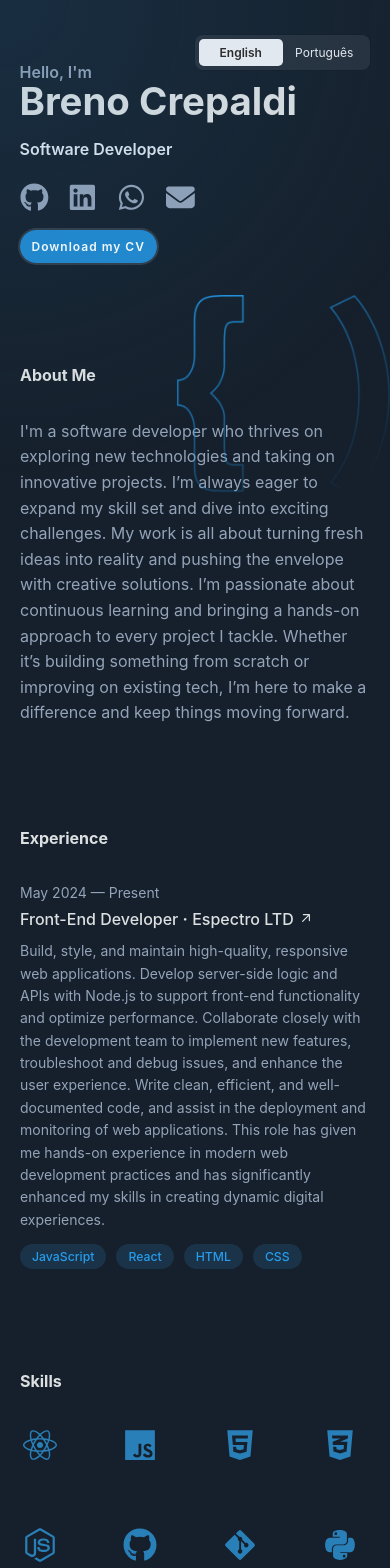
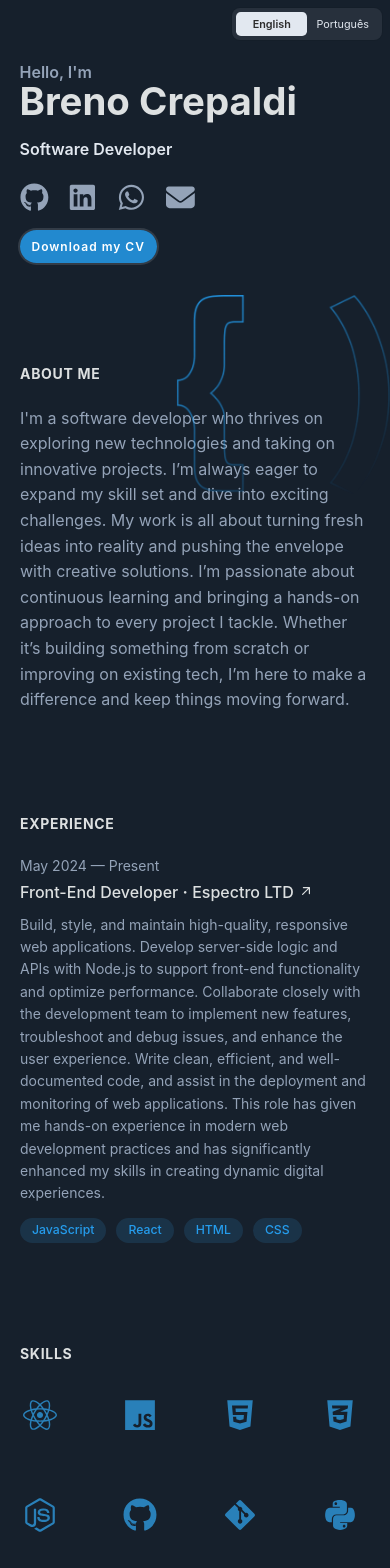
Before and after one commit to brenocrepaldi/portfolio, a React (Vite) app: page / in a window 390 px wide. Shown: the top 1568 px of the page. Built offline with nearby package versions, Linux system fonts and the light colour scheme.

Commit message:
adds responsive style to all sections

```diff
--- a/src/assets/css/app.css
+++ b/src/assets/css/app.css
@@ -22,14 +22,15 @@
 
 .logo {
 	position: absolute;
-	top: 0;
-	right: 0;
+	top: 25%;
+	right: 5%;
 	z-index: 10;
 }
 
 @media (max-width: 900px) {
 	.logo {
 		top: 35%;
+		right: 0;
 		height: 200px;
 		width: auto;
 	}
--- a/src/assets/css/global.css
+++ b/src/assets/css/global.css
@@ -5,6 +5,11 @@
 	box-sizing: border-box;
 	margin: 0;
 	padding: 0;
+
+	text-rendering: optimizeLegibility;
+	-webkit-font-smoothing: antialiased;
+	-moz-osx-font-smoothing: grayscale;
+	-webkit-text-size-adjust: 100%;
 }
 
 html {
--- a/src/components/about/css/index.css
+++ b/src/components/about/css/index.css
@@ -18,13 +18,15 @@
 @media (max-width: 700px) {
 	.about-container {
 		align-items: flex-start;
-		gap: 10px;
+		gap: 0px;
 		padding-bottom: 80px;
 	}
 
 	.about-container > h2 {
+		text-transform: uppercase;
+		letter-spacing: 0.05em;
 		padding-left: 20px;
-		font-size: 1em;
+		font-size: 0.875em;
 	}
 
 	.about-container > p {
--- a/src/components/experience/css/index.css
+++ b/src/components/experience/css/index.css
@@ -103,13 +103,15 @@
 @media (max-width: 768px) {
 	.experience-container {
 		align-items: flex-start;
-		gap: 10px;
+		gap: 0px;
 		padding-bottom: 80px;
 	}
 
 	.experience-container > h2 {
+		text-transform: uppercase;
+		letter-spacing: 0.05em;
 		padding-left: 20px;
-		font-size: 1em;
+		font-size: 0.875em;
 	}
 
 	.job-item {
--- a/src/components/header/css/index.css
+++ b/src/components/header/css/index.css
@@ -136,19 +136,25 @@ a {
 	}
 }
 
-@media (max-width: 480px) {
+@media (max-width: 700px) {
 	.navbar-container {
 		display: none;
-		flex-direction: column;
-		gap: 20px;
 	}
 
-	.navbar-container a:first-child {
-		position: static; /* Remove a posição absoluta para dispositivos menores */
-		margin-right: 0;
+	.radio-inputs {
+		position: absolute;
+		top: 1%;
+		right: 2%;
+		padding: 0.25rem;
+		width: 150px;
+		font-size: 0.675em;
 	}
 
-	.navbar-item {
-		font-size: 0.9rem;
+	.radio-inputs .radio .name {
+		padding: 0.2rem;
+	}
+
+	.menu {
+		display: none;
 	}
 }
--- a/src/components/mouse-event.tsx
+++ b/src/components/mouse-event.tsx
@@ -11,22 +11,34 @@ export function MouseFollowsEvent(): JSX.Element {
 		y: 0,
 	});
 
+	const [isScreenWide, setIsScreenWide] = useState<boolean>(
+		window.innerWidth >= 700
+	);
+
 	useEffect(() => {
 		const handleMouseMove = (event: MouseEvent) => {
 			setMousePosition({ x: event.clientX, y: event.clientY });
 		};
 
+		const handleResize = () => {
+			setIsScreenWide(window.innerWidth >= 700);
+		};
+
 		window.addEventListener('mousemove', handleMouseMove);
+		window.addEventListener('resize', handleResize);
 
 		return () => {
 			window.removeEventListener('mousemove', handleMouseMove);
+			window.removeEventListener('resize', handleResize);
 		};
 	}, []);
 
 	const { x, y } = mousePosition;
-	const backgroundStyle: React.CSSProperties = {
-		background: `radial-gradient(600px at ${x}px ${y}px, rgba(41, 128, 185, 0.15), transparent 80%)`,
-	};
+	const backgroundStyle: React.CSSProperties = isScreenWide
+		? {
+				background: `radial-gradient(600px at ${x}px ${y}px, rgba(41, 128, 185, 0.15), transparent 80%)`,
+		  }
+		: {};
 
 	return <div style={{ ...styles.background, ...backgroundStyle }}></div>;
 }
--- a/src/components/projects/css/index.css
+++ b/src/components/projects/css/index.css
@@ -89,8 +89,10 @@
 	}
 
 	.projects-container > h2 {
+		text-transform: uppercase;
+		letter-spacing: 0.05em;
 		padding-left: 20px;
-		font-size: 1em;
+		font-size: 0.875em;
 	}
 
 	.project-item {
--- a/src/components/skills/css/index.css
+++ b/src/components/skills/css/index.css
@@ -128,8 +128,10 @@
 	}
 
 	.skills-container > h2 {
+		text-transform: uppercase;
+		letter-spacing: 0.05em;
 		padding-left: 20px;
-		font-size: 1em;
+		font-size: 0.875em;
 	}
 
 	.skills-list {
```
